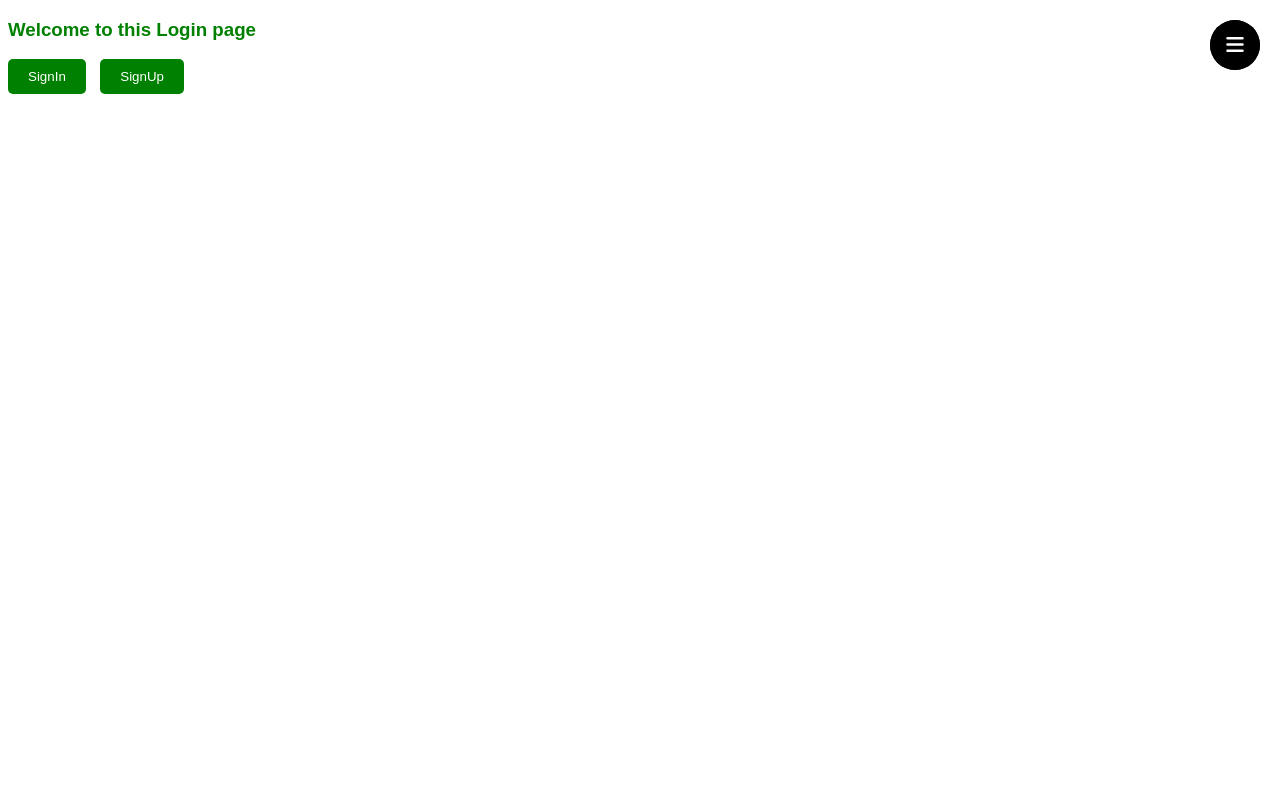
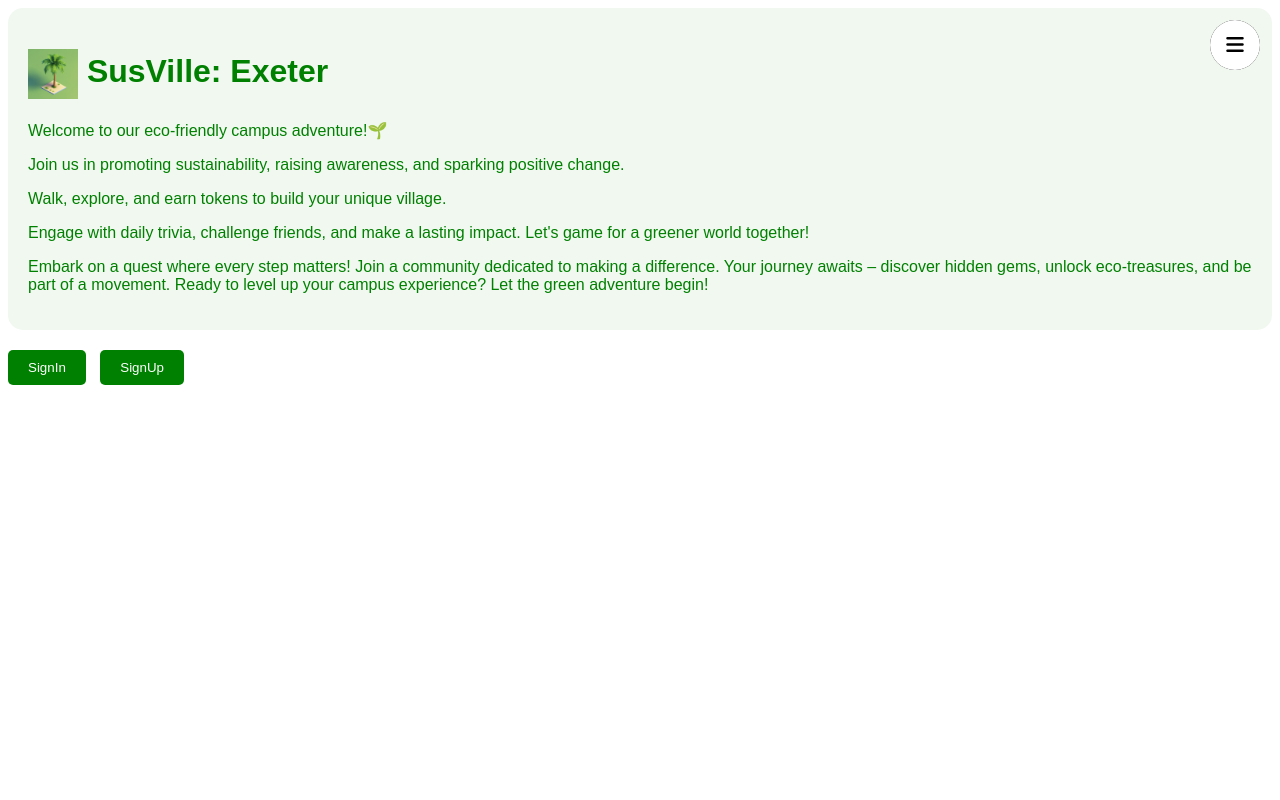
Before and after one commit to AmiraliFamili/Group-Software-Project, a Django app: page / in a window 1280 px wide. Run offline with Django 5.2, Linux system fonts and the light colour scheme; some libraries are stand-ins or nearby versions.

Commit message:
Index.html manual merge

```diff
--- a/project/templates/authentication/index.html
+++ b/project/templates/authentication/index.html
@@ -58,12 +58,12 @@
           line-height: 50px;
           border-radius: 50%;
           font-size: 20px;
-          color: #fff;
+          color: #000000;
           cursor: pointer;
           /*background: linear-gradient(-135deg, #c850c0, #4158d0);*/
           /* background: linear-gradient(375deg, #1cc7d0, #2ede98); */
          /* background: linear-gradient(-45deg, #e3eefe 0%, #efddfb 100%); */
-          background: #000;
+          background: #ffffff;
           transition: all 0.3s ease-in-out;
         }
         #active:checked ~ .menu-btn{
@@ -91,7 +91,7 @@
           padding: 5px 15px;
           color: #fff;
           border-radius: 50px;
-          background: #000;
+          background: #000000;
           position: relative;
           line-height: 40px;
           transition: all 0.3s ease;
@@ -160,19 +160,25 @@
 
 
   <body>
+    <div id="app-explanation">
+      <h1><img src="{% static 'palmtree.png' %}" alt="App Logo" class="app-logo">
+          SusVille: Exeter
+      </h1>
+      <p>Welcome to our eco-friendly campus adventure!🌱 </p>
+      <p>Join us in promoting sustainability, raising awareness, and sparking positive change. </p>
+      <p>Walk, explore, and earn tokens to build your unique village.</p>
+      <p>Engage with daily trivia, challenge friends, and make a lasting impact. Let's game for a greener world together! </p>
+      <p>Embark on a quest where every step matters! Join a community dedicated to making a difference. Your journey awaits – discover hidden gems, unlock eco-treasures, and be part of a movement. Ready to level up your campus experience? Let the green adventure begin!</p>
+
+    </div>
     <input type="checkbox" id="active">
     <label for="active" class="menu-btn"><i class="fas fa-bars"></i></label>
     <div class="wrapper">
       <ul>
-<li> <a href="javascript:void(0);" onclick="openTab('profile')">USERNAMEHERE</a>
   <span class="sidebar-space"></span></li>
-<li>  <a href="javascript:void(0);" onclick="openTab('initiative-map')">Initiative Map</a></li>
-<li>  <a href="javascript:void(0);" onclick="openTab('submit-location-code')">Submit location code</a></li>
-<li>  <a href="javascript:void(0);" onclick="openTab('sustainable-village')">Sustainable Village</a></li>
-<li>  <a href="javascript:void(0);" onclick="openTab('view-other-villages')">View other villages</a></li>
-<li>  <a href="javascript:void(0);" onclick="openTab('leaderboard')">Leaderboard</a></li>
-<li>  <a href="javascript:void(0);" onclick="openTab('shop')">Shop</a></li>
-<li>  <a href="javascript:void(0);" onclick="openTab('settings')">Settings</a></li>
+<li>  <a href="/map" onclick="openTab('map')">Interactive Map</a></li>
+<li>  <a href="/map/code" onclick="openTab('map/code')">Submit location code</a></li>
+<li>  <a href="/village" onclick="openTab('village')">Sustainable Village</a></li>
 <li>  <a href="/signout" onclick="openTab('logout')">Log Out</a></li>
 </li>
 
@@ -211,10 +217,7 @@
         </div>
         {% endfor %}
 
-        <h3>Welcome to this Login page</h3>
-
         {% if user.is_authenticated %}
-        <h3>Hello {{fname}}</h3>
         <h4>You have successfully logged in</h4>
         <button type="submit"><a href="/signout">SignOut</a></button>
         <button type="submit"><a href="/map">Interactive Map</a></button>
```
